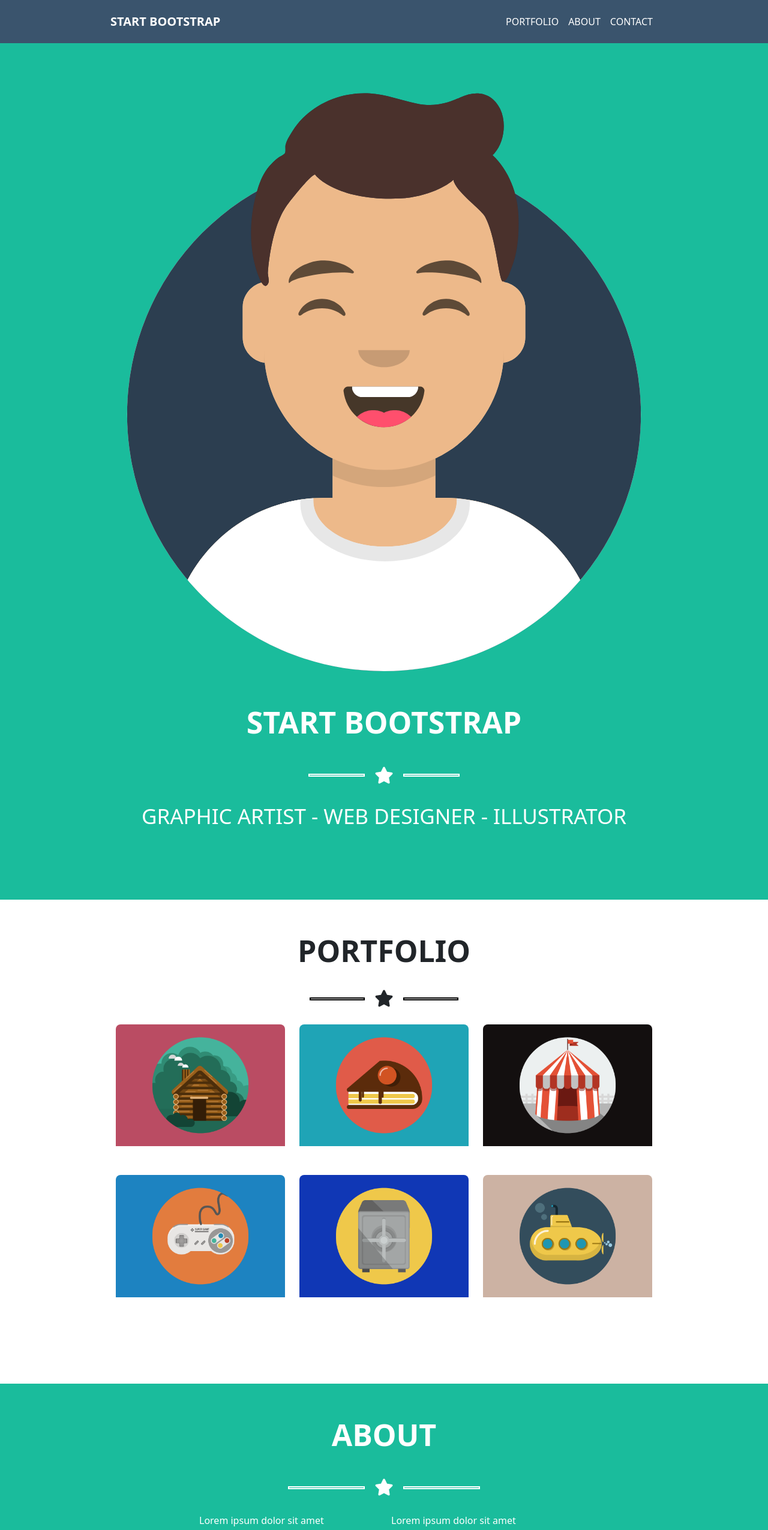
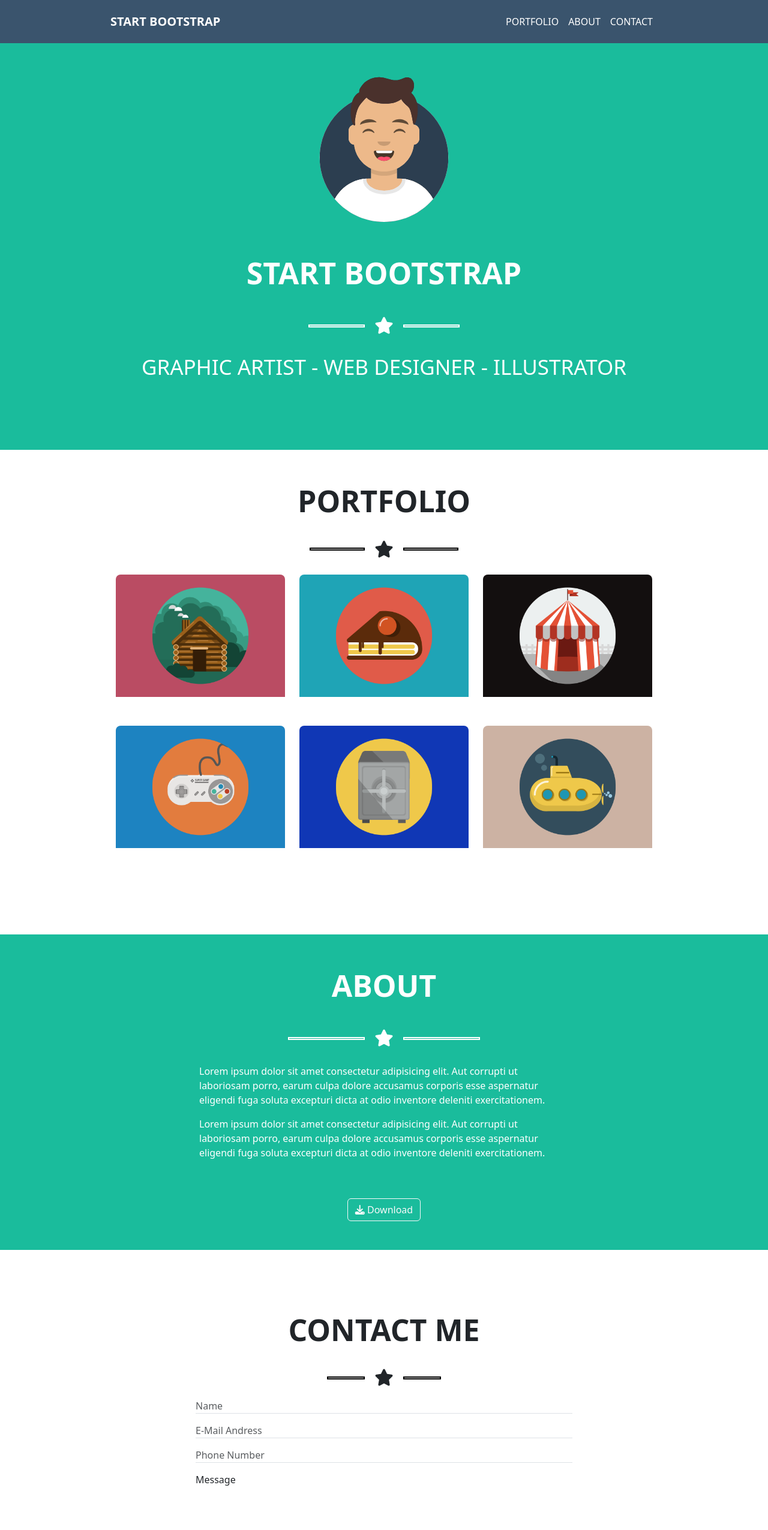
Before and after one commit to Valentina-De-Mite/html-css-bootstrap-freelancer, a plain HTML site: page index.html in a window 1280 px wide. Shown: the top 2551 px of the page at 60% size. Drawn offline with nearby package versions, Linux system fonts and the light colour scheme.

Commit message:
fixed responsive

```diff
--- a/assets/style.css
+++ b/assets/style.css
@@ -15,8 +15,6 @@
 .bg-color-white {
     background-color: white;
 }
-
-
 
 .title {
     font-size: 50px;
--- a/index.html
+++ b/index.html
@@ -44,9 +44,8 @@
     <main>
         <div class="container-fluid bg-color-green">
             <section class="w-75 text-center m-auto text-white">
-                <div class=" m-auto">
-                    <img class="img-fluid pt-5 pb-5 " src="./assets/images/avatar.svg" alt="">
-                </div>
+
+                <img class="img-fluid col-lg-3 pt-5 pb-5 " src="./assets/images/avatar.svg" alt="">
 
                 <p class="title t-s">START BOOTSTRAP</p>
                 <div class=" pt-3 fs-3 d-flex align-items-center justify-content-center gap-3">
@@ -104,11 +103,11 @@
                     <i class="fa-solid fa-star " style="color: #ffffff;"></i>
                     <hr>
                 </div>
-                <div class="row m-auto w-50 text-start text-white pb-5 pt-4">
-                    <div class="col-6">
+                <div class="row row-cols-1 m-auto w-50 text-start text-white pb-5 pt-4 flex-wrap">
+                    <div class="col-6 col-sm-12">
                         <p>Lorem ipsum dolor sit amet consectetur adipisicing elit. Aut corrupti ut laboriosam porro, earum culpa dolore accusamus corporis esse aspernatur eligendi fuga soluta excepturi dicta at odio inventore deleniti exercitationem.</p>
                     </div>
-                    <div class="col-6">
+                    <div class="col-6 col-sm-12">
                         <p>Lorem ipsum dolor sit amet consectetur adipisicing elit. Aut corrupti ut laboriosam porro, earum culpa dolore accusamus corporis esse aspernatur eligendi fuga soluta excepturi dicta at odio inventore deleniti exercitationem.</p>
                     </div>
 
@@ -159,12 +158,12 @@
     <!-- FOOTER -->
     <footer class="m-auto bg-color-gray mt-5 ">
            <div class="w-75 d-flex justify-content-center m-auto pt-5 pb-5 text-white flex-wrap">
-                <div class="col text-center " >
+                <div class="col col-sm-12 pb-5 text-center " >
                 <p class="fs-3 fw-bold">LOCATION </p>
                 <p>2215 John Daniel Drive, MD</p>
                 <p>568659648</p>
                 </div>
-                <div class="col text-center" >
+                <div class="col col-sm-12 pb-5 text-center" >
                     <p class="fs-3 fw-bold">AROUND WEB </p>
                     <div class="circle ">
                         <i class="fa-brands fa-facebook p-1 ms-2 fs-1"></i>
@@ -174,7 +173,7 @@
                     </div>
 
                 </div>
-                <div class="col text-center " >
+                <div class="col col-sm-12 pb-5 text-center " >
                     <p class="fs-3 fw-bold">ABOUT FREELANCER </p>
                     <p>Lorem ipsum dolor sit amet consectetur, adipisicing elit. <br> <a href="">Consequatur, inventore.</a></p>
 
```
